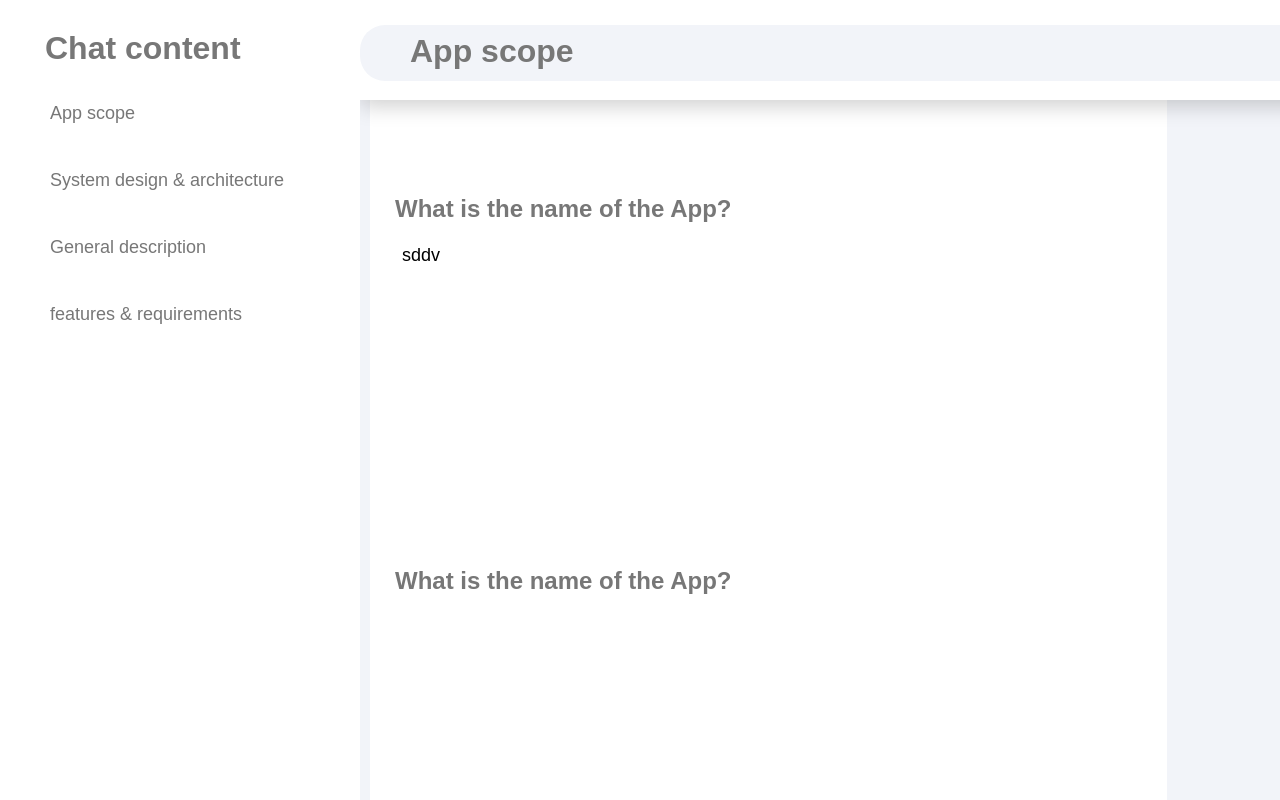
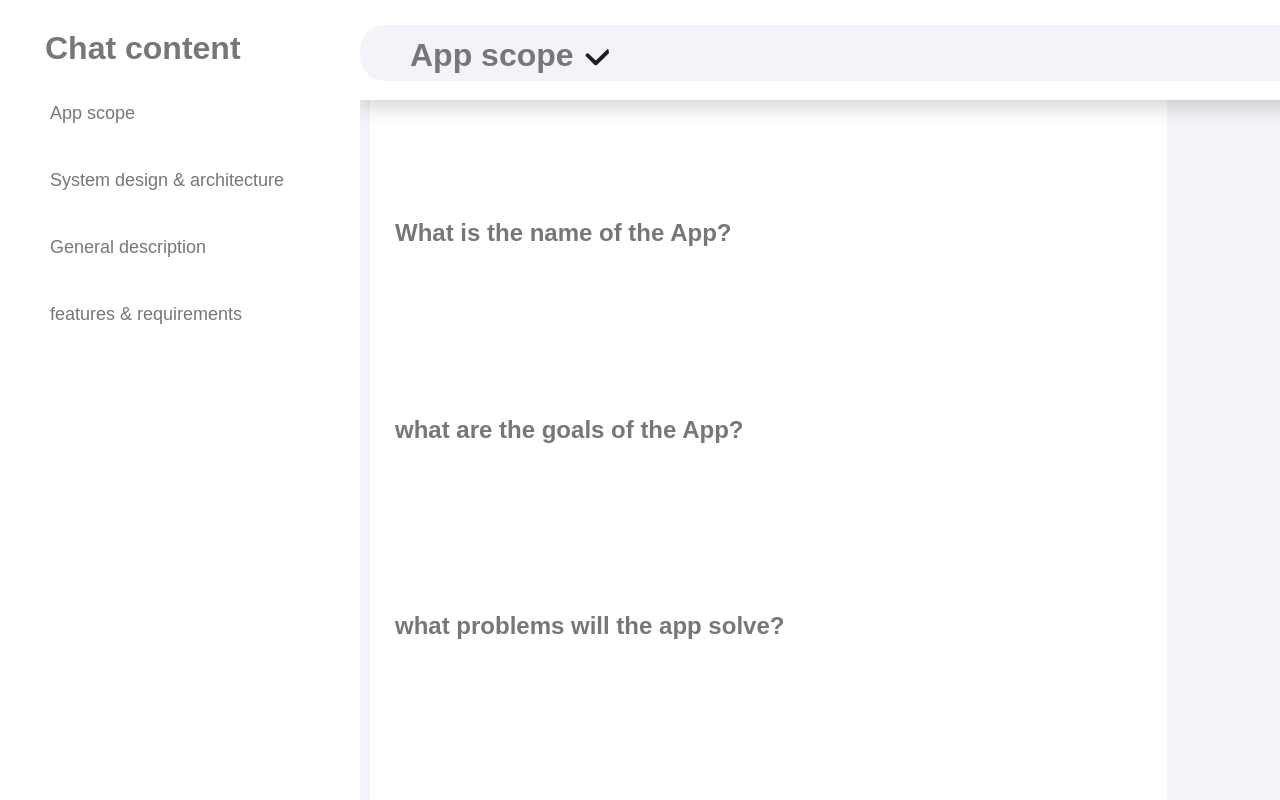
Before and after one commit to Mohammed-Ismail1/Documentation-chat, a React (Create React App) app in the folder my-app/: page / in a window 1280 px wide. Shown: the top 800 px of the page. Built offline with nearby package versions, Linux system fonts and the light colour scheme.

Commit message:
update 4

```diff
--- a/my-app/src/App/Components/Questions.jsx
+++ b/my-app/src/App/Components/Questions.jsx
@@ -9,9 +9,9 @@ export function Questions(QuestionShow, QuestionId) {
     scope: [
         {title: "App scope"},
         {id: 1, Question: "What is the name of the App?", answer: 'fbsddsf'},
-        {id: 2, Question: "what are the goals of the App?", answer: ''},
-        {id: 3, Question: "what problems will the app solve?", answer: ''},
-        {id: 4, Question: "What will the app cover and what wont it cover?", answer: ''},
+        {id: 2, Question: "what are the goals of the App?", answer: 'zdggn'},
+        {id: 3, Question: "what problems will the app solve?", answer: 'dgzv'},
+        {id: 4, Question: "What will the app cover and what wont it cover?", answer: ' '},
 
       // Add more scope questions here
     ],
@@ -48,8 +48,7 @@ export function Questions(QuestionShow, QuestionId) {
     ],
   };
 
-  // Get the questions based on the selected show
-  const selectedQuestions = questions[QuestionShow];
+
 
   // Initialize state objects for answers
   const scopeInitialAnswers = {};
@@ -63,34 +62,27 @@ export function Questions(QuestionShow, QuestionId) {
   const [descrAnswers, setDescrAnswers] = useState(descrInitialAnswers);
   const [featuresAnswers, setFeaturesAnswers] = useState(featuresInitialAnswers);
 
-  var answer = archAnswers;
+    // Get the questions based on the selected show
+    const selectedQuestions = questions[QuestionShow];
+    //const Question_ID = findQuestionById(QuestionId);
 
-  // Iterate through the questions and populate the initial answers
-  for (const section in questions) {
-    for (const question of questions[section]) {
-      if (question.id && question.answer !== undefined) {
-        // Check if the question has an answer and a valid ID
-        if (section === 'scope') {
-          scopeInitialAnswers[question.id] = question.answer;
-          answer = scopeAnswers;
 
-        } else if (section === 'architecture') {
-          archInitialAnswers[question.id] = question.answer;
-          answer = archAnswers;
+  function getAnswers(Question) {
+    if (Question === 'scope') {
+      console.log(scopeAnswers)
+    }
+    if (Question === 'architecture') {
+      return archAnswers;
+    }
+    if (Question === 'description') {
+      return descrAnswers;
+    }
+    if (Question === 'features') {
+      return featuresAnswers;
+    }
 
-        } else if (section === 'description') {
-          descrInitialAnswers[question.id] = question.answer;
-          answer = descrAnswers;
-
-        } else if (section === 'features') {
-          featuresInitialAnswers[question.id] = question.answer;
-          answer = featuresAnswers;
-
-        }
-      }
-    }
+    return {};
   }
-
 
 
   const handleAnswerChange = (id, value) => {
@@ -116,23 +108,26 @@ export function Questions(QuestionShow, QuestionId) {
   };
 
 
-  function findQuestionById(id) {
+  /*function findQuestionById(id) {
     for (const Question of selectedQuestions) {
       if (Question.id === id) {
         return Question;
       }
     }
     return 'All question answered';
-  }
+  }*/
 
-  const Question_ID = findQuestionById(QuestionId);
 
   if (selectedQuestions) {
     return (
       <>
           <div className='header_section'>
             <div className='header'>
-              <div className="section_title">{selectedQuestions[0].title}</div>
+              <div className="section_title">
+                {questions[QuestionShow][0].title}
+                <button className='markAsDone' >Mark as done</button>
+                <label htmlFor="markAsDone" title="use this button to mark the section as done" className="markAsDone-label"></label>
+              </div>
               <div className="toolbar">
                 <input type="file" className="imageInput" id="imageInput" accept="image/*" />
                 <label htmlFor="imageInput" className="imageInput-label"></label>
@@ -146,14 +141,15 @@ export function Questions(QuestionShow, QuestionId) {
             <div key={Question.id}>
 
               <div className='section_Question'>
-                {Question.answer && (
+
                   <div className='Question_Answer'>
                     <h2>{Question.Question}</h2>
+                    <button className='skip'>skip</button>
                     <textarea
-                      value={archAnswers[Question.id]}
+                      value={getAnswers(QuestionShow)[Question.id]}
                       className="answer"
                       onChange={(e) => handleAnswerChange(Question.id, e.target.value)}
-                      rows={Math.max(1, Math.ceil(archAnswers[Question.id].length / 50))}
+                      rows={Math.max(1, Math.ceil((getAnswers(QuestionShow)?.[Question.id] || '').length / 50))}
                       style={{ height: "auto" }}
                       onInput={(e) => {
                         e.target.style.height = 'auto';
@@ -163,13 +159,9 @@ export function Questions(QuestionShow, QuestionId) {
 
                     />
                   </div>
-                )}
               </div>
             </div>
           ))}
-        </div>
-        <div className='Question'>
-          <h2>{Question_ID.Question}</h2>
         </div>
       </>
     );
--- a/my-app/src/App/index.css
+++ b/my-app/src/App/index.css
@@ -26,11 +26,12 @@ body{
     width: 8.3in;
     left:25%;
     margin-left: 50px;
+    padding-bottom: 200px;
     background-color: #FFFFFF;
 }
 
 .section_Question{
-    padding-top: 75px;
+    padding-top: 25px;
 }
 
 .header_section{
@@ -42,6 +43,23 @@ body{
     color: #777777;
     box-shadow: 0 6px 20px 0 rgba(0, 0, 0, 0.19);
 }
+
+.Question_Answer .skip {
+    display: none; /* Hide the button by default */
+  }
+
+  .Question_Answer:hover .skip {
+    display: inline-block; /* Display the button when hovering over the Question_Answer */
+    border: none;
+    background-color: rgb(114, 171, 255);
+    border-radius: 50px;
+    font-size: small;
+    font-weight: bold;
+    padding: 10px;
+    margin-right: 15px;
+    cursor: pointer;
+    color: #FFFFFF;
+  }
 
 
 .header{
@@ -98,6 +116,22 @@ body{
     color: #777777;
 }
 
+.markAsDone{
+    display: none;
+}
+
+.markAsDone-label {
+    background-image: url('./Assets/done.svg'); /* Replace with your image URL */
+    border-radius: 50px;
+    background-size: cover;
+    background-repeat: no-repeat;
+    width: 25px;
+    height: 25px;
+    cursor: pointer;
+    display: inline-block;
+    margin: 8px 0px 0px 10px;
+}
+
 
 
 /* Style for the file input (hidden) */
@@ -139,21 +173,12 @@ body{
     border-radius: 5px;
 }
 
-.Question{
-    padding: 0px 0px 300px 25px;
-}
 
-.Question:hover{
-    border: none;
-    background-color: #FFFFFF;
-    color: black;
-    padding-left: 35px;
-    border-radius: 5px;
-}
 
 
 .Question_Answer{
     padding: 25px;
+
 }
 
 .Question_Answer:hover{
```
Also changed, not shown: my-app/src/App/Assets/done.svg (added).
